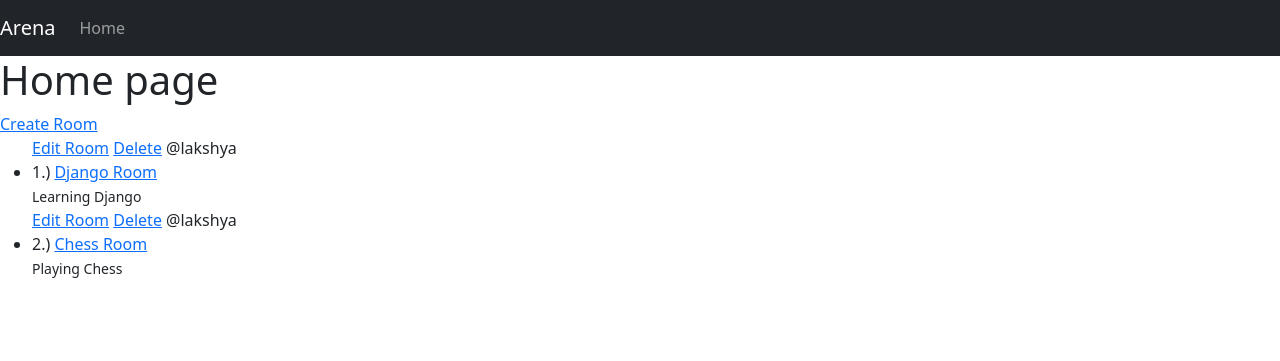
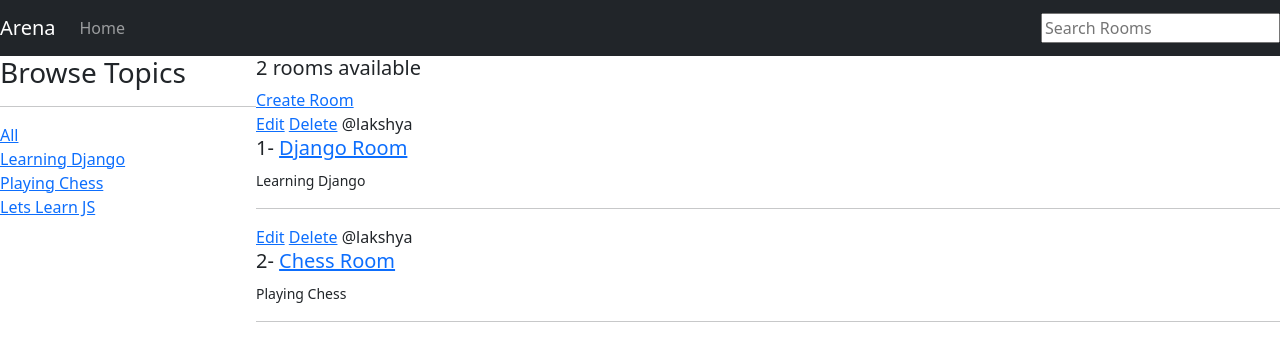
Before and after one commit to Jackent2B/ArenaWorkspace, a Django app: page / in a window 1280 px wide. Shown: the top 361 px of the page. Run offline with Django 4.2, Linux system fonts and the light colour scheme; data comes from the database, SQL or seed files in the repository; both versions use the stored data as it was after the commit.

Commit message:
Search functionality added

```diff
--- a/myapp/views.py
+++ b/myapp/views.py
@@ -1,6 +1,8 @@
+from unicodedata import name
 from django.shortcuts import render, redirect
-from .models import Room
+from .models import Room, Topic
 from .forms import RoomForm
+from django.db.models import Q
 
 # rooms = [
 #     {"id":1, "name": "Room 1"},
@@ -12,8 +14,17 @@ from .forms import RoomForm
 
 # Create your views here.
 def home(request):
-    rooms = Room.objects.all()
-    context = {"rooms":rooms}
+    q = request.GET.get('q') if request.GET.get('q') != None else ''
+
+    rooms = Room.objects.filter(
+        Q(topic__name__icontains = q) | Q(name__icontains = q) | Q(description__icontains = q)
+    )
+
+    topics = Topic.objects.all()
+    room_count = rooms.count()
+
+    context = {"rooms":rooms , "topics":topics, "room_count":room_count}
+
     return render(request, "home.html",context)
 
 def room(request,pk):
--- a/templates/home.html
+++ b/templates/home.html
@@ -1,22 +1,47 @@
 {% extends 'main.html' %} {%block content%}
-<h1>Home page</h1>
+
+
+<style>
+  .home-container {
+    display: grid;
+    grid-template-columns: 1fr 4fr;
+  }
+</style>
+
+
+<div class="home-container">
 
   <div>
+    <h3>Browse Topics</h3>
+    <hr>
+
+    <a href="{% url 'home' %}">All</a>
+
+    {% for topic in topics%}
+        <div>
+          <a href="{% url 'home' %}?q={{topic.name}}">{{topic.name}}</a>
+        </div>
+    {%endfor%}
+
+  </div>
+
+  <div>
+
+    <h5>{{room_count}} rooms available</h5>
 
     <a href="{% url 'create-room' %}">Create Room</a>
 
   <div>
-    <ul>
       {% for room in rooms%}
       <div>
-        <a href="{% url 'update-room' room.id  %}">Edit Room</a>
+          <a href="{% url 'update-room' room.id  %}">Edit</a>
           <a href="{% url 'delete-room' room.id %}">Delete</a>
           <span>@{{room.host.username}}</span>
-        <li>{{room.id}}.) <a href="/room/{{room.id}}">{{room.name}}</a></li>
+          <h5>{{room.id}}- <a href="/room/{{room.id}}">{{room.name}}</a></h5>
           <small>{{room.topic.name}}</small>
+          <hr>
           </div>
         {% endfor %}
-    </ul>
         </div>
   </div>
 
--- a/templates/navbar.html
+++ b/templates/navbar.html
@@ -18,4 +18,8 @@
       </li>
     </ul>
   </div>
+
+  <form method="GET" action="{% url 'home' %}">
+    <input type="text" name="q" placeholder="Search Rooms" />
+  </form>
 </nav>
--- a/templates/room.html
+++ b/templates/room.html
@@ -1,3 +1,3 @@
 {% extends 'main.html' %} {%block content%}
-<h1>Room page</h1>
+<h1>{{room.name}}</h1>
 {%endblock content%}
```
Also changed, not shown: db.sqlite3. Lines whose indentation alone changed are shown as unchanged.
